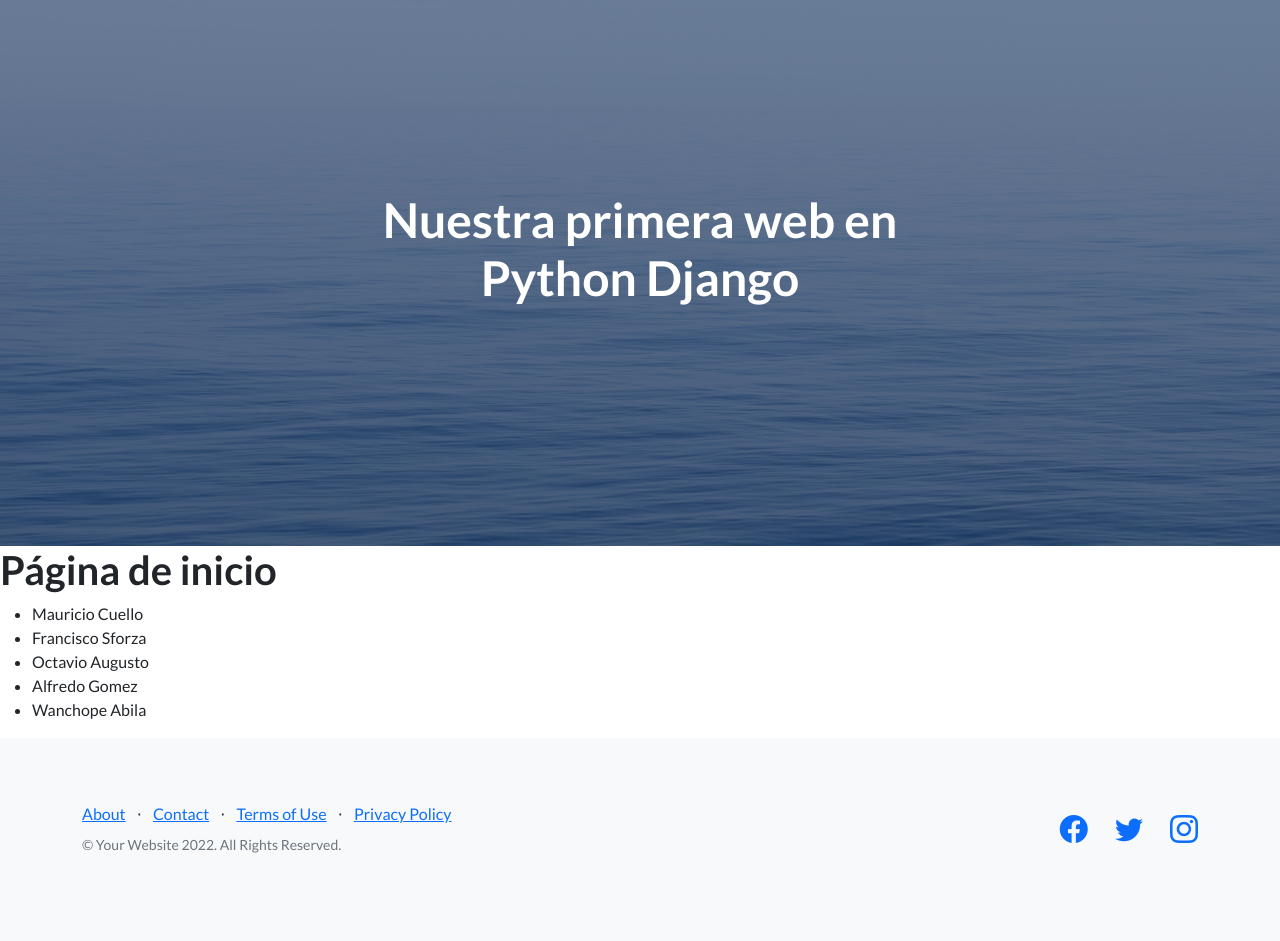
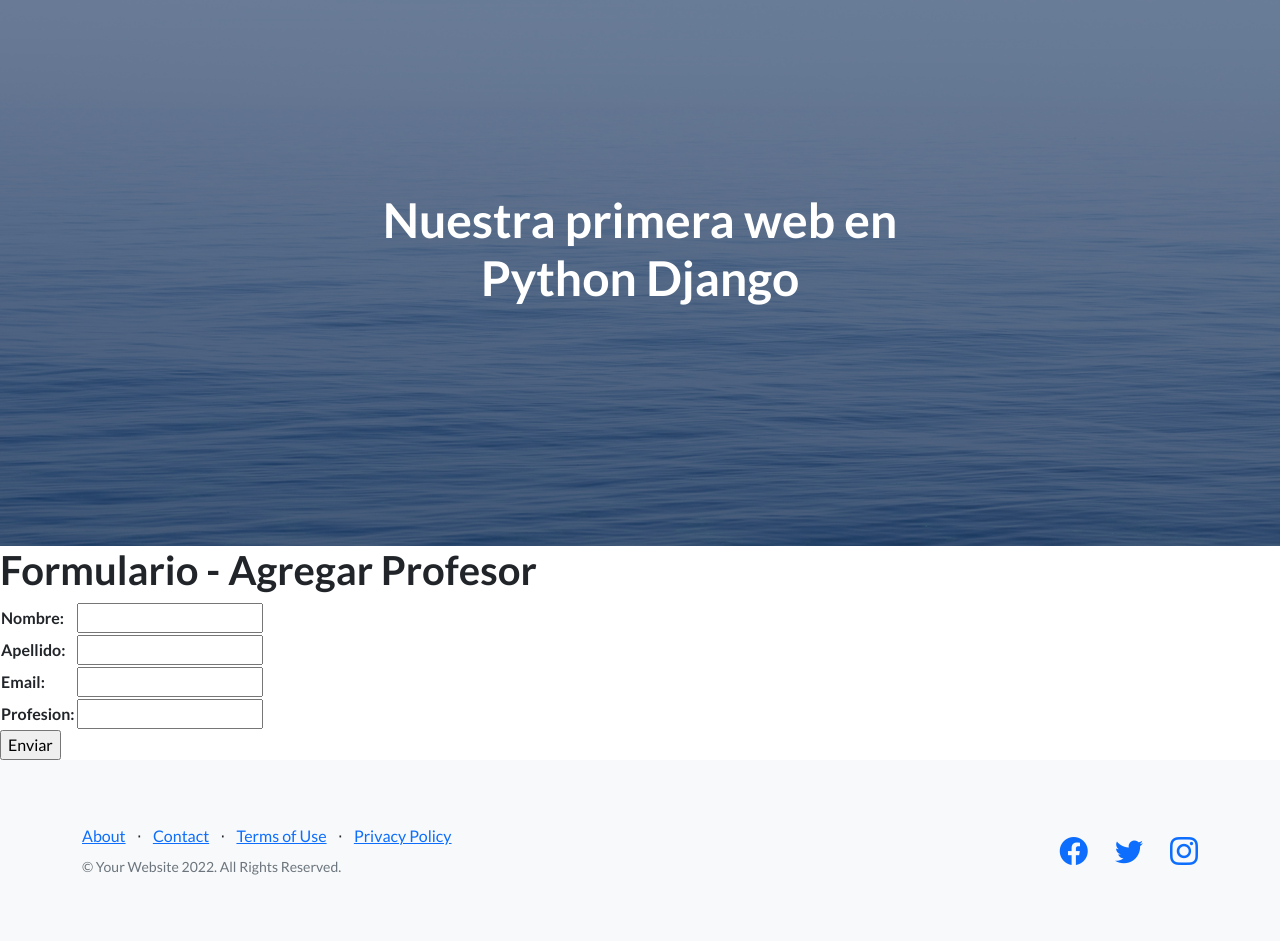
Before and after one commit to sachateisseire/CoderProject, a Django app: page /AppCoder/profesores/ in a window 1280 px wide. Shown: the part 67-1008 px from the top of the page. Before the commit the page ends 920 px from the top, so only its background shows below. Run offline with Django 4.2, Linux system fonts and the light colour scheme; some libraries are stand-ins or nearby versions.

Commit message:
commit playground avanz 1

```diff
--- /dev/null
+++ b/ProyectoPrubea/AppCoder/forms.py
@@ -0,0 +1,13 @@
+from django import forms
+
+class CursoFormulario(forms.Form):
+
+    nombre = forms.CharField()
+    camada = forms.IntegerField()
+    fecha_creacion = forms.DateField()
+
+class ProfesorFormulario(forms.Form):
+    nombre= forms.CharField(max_length=30)
+    apellido= forms.CharField(max_length=30)
+    email= forms.EmailField()
+    profesion= forms.CharField(max_length=30)
--- a/ProyectoPrubea/AppCoder/templates/AppCoder/profesores.html
+++ b/ProyectoPrubea/AppCoder/templates/AppCoder/profesores.html
@@ -5,14 +5,26 @@
 
 {% block bloqueQueCambia %}
 
-<h1>Página de inicio</h1>
+<h1>Formulario - Agregar Profesor</h1>
 
-<ul>
-    <li>Mauricio Cuello</li>
-    <li>Francisco Sforza</li>
-    <li>Octavio Augusto</li>
-    <li>Alfredo Gomez</li>
-    <li>Wanchope Abila</li>
-</ul>
+
+{% if miFormulario.errors %}
+
+<p style="color: red;">Están mal los datos, revisar</p>
+
+{% endif %}
+
+<form action="" method="POST"> {% csrf_token %}
+
+    <table>
+
+            {{ miFormulario.as_table}}
+
+    </table>
+
+
+    <input type="submit", value="Enviar">
+
+</form>
 
 {% endblock bloqueQueCambia %}
--- a/ProyectoPrubea/AppCoder/urls.py
+++ b/ProyectoPrubea/AppCoder/urls.py
@@ -1,5 +1,5 @@
 from django.urls import path
-from .views import curso, entregables, estudiantes, inicio, profesores
+from .views import curso, cursoFormulario, eliminarProfesor, entregables, estudiantes, inicio, leerProfesores, profesores
 
 urlpatterns = [
     path('', inicio, name='Inicio'),
@@ -7,4 +7,7 @@ urlpatterns = [
     path('profesores/', profesores, name='Profesores'),
     path('estudiantes/', estudiantes, name='Estudiantes'),
     path('entregables/', entregables, name='Entregables'),
+    path('cursoFormulario/', cursoFormulario, name='cursoFormulario'),
+    path('leerProfesores/', leerProfesores, name='LeerProfesores'),
+    path('eliminarProfesor/<id>', eliminarProfesor, name='EliminarProfesor'),
 ]
--- a/ProyectoPrubea/AppCoder/views.py
+++ b/ProyectoPrubea/AppCoder/views.py
@@ -1,6 +1,8 @@
 from django.http import HttpResponse
 from django.shortcuts import render
-from .models import Curso
+
+from .forms import CursoFormulario, ProfesorFormulario
+from .models import Curso, Profesor
 
 # Create your views here.
 
@@ -26,3 +28,81 @@ def entregables(request):
 def inicio(request):
 
     return render(request, 'AppCoder/inicio.html')
+
+def cursoFormulario(request):
+
+    if request.method == 'POST':
+
+        print('**************************')
+        print(request.POST)
+
+        mi_formulario = CursoFormulario(request.POST)
+
+        print('---------------------------')
+        print(mi_formulario)
+
+        if mi_formulario.is_valid:
+
+            informacion = mi_formulario.cleaned_data
+
+            nombre = informacion['nombre']
+            camada = informacion['camada']
+            fecha = informacion['fecha_creacion']
+
+            mi_curso = Curso(nombre=nombre, camada=camada, fecha_creacion=fecha)
+            mi_curso.save()
+
+            return render(request, 'AppCoder/inicio.html')
+
+    else:
+
+        mi_formulario = CursoFormulario()
+
+    return render(request, 'AppCoder/cursoFormulario.html', {'miForm': mi_formulario})
+
+
+def profesores(request):
+
+    if request.method == 'POST':
+
+        miFormulario = ProfesorFormulario(request.POST)
+
+        print('----------', miFormulario)
+
+        if miFormulario.is_valid():
+
+            informacion = miFormulario.cleaned_data
+
+            profesor = Profesor (nombre=informacion['nombre'], apellido=informacion['apellido'], email=informacion['email'], profesion=informacion['profesion'])
+
+            profesor.save()
+
+            return render(request, 'AppCoder/inicio.html')
+
+    else:
+
+        miFormulario= ProfesorFormulario()
+
+    return render(request, 'AppCoder/profesores.html', {'miFormulario':miFormulario})
+
+
+
+
+def leerProfesores(request):
+
+    profesores = Profesor.objects.all()
+
+    contexto = {"lista_profesores":profesores}
+
+    return render(request, "AppCoder/leerProfesores.html", contexto)
+
+def eliminarProfesor(request, id):
+
+    profesor = Profesor.objects.get(id=id)
+    profesor.delete()
+
+    profesores = Profesor.objects.all()
+
+    contexto = {"lista_profesores":profesores}
+
+    return render(request, "AppCoder/leerProfesores.html", contexto)
```
Also changed, not shown: ProyectoPrubea/AppCoder/templates/AppCoder/cursoFormulario.html (added, +32 -0 lines), ProyectoPrubea/AppCoder/templates/AppCoder/leerProfesores.html (added, +27 -0 lines), ProyectoPrubea/db.sqlite3.
